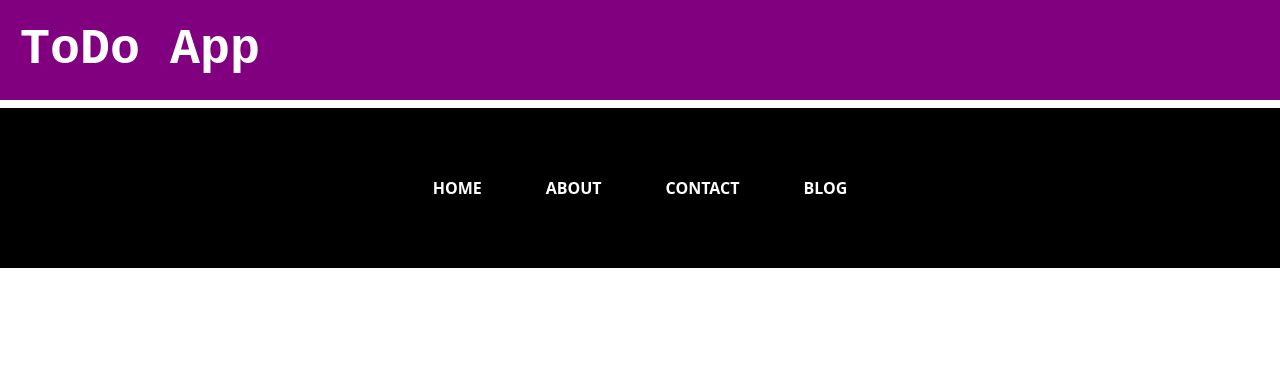
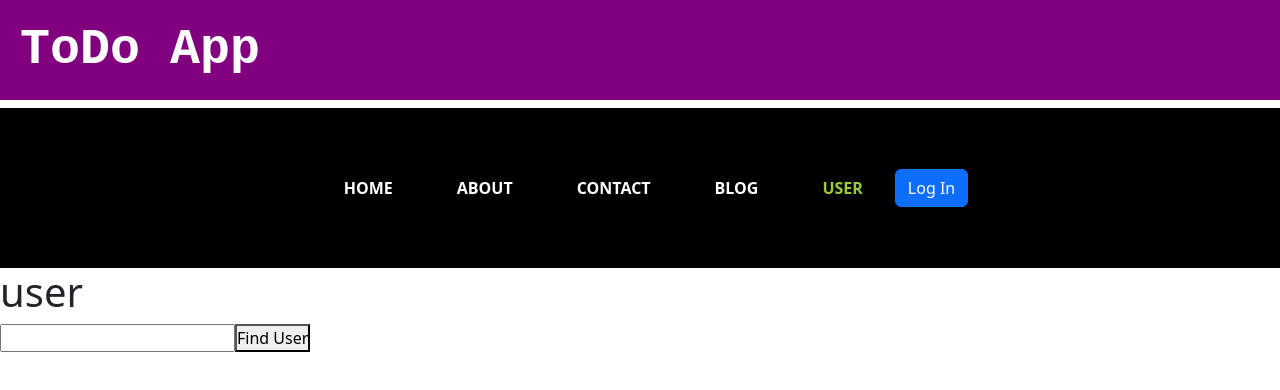
Before and after one commit to swapnilahmedshishir/reactTutorial, a React (Vite) app: page /user in a window 1280 px wide. Shown: the top 390 px of the page. Built offline with nearby package versions, Linux system fonts and the light colour scheme.

Commit message:
react router dome , helment , query function learn this moduel

```diff
--- a/package.json
+++ b/package.json
@@ -11,9 +11,11 @@
   "dependencies": {
     "bootstrap": "^5.3.0",
     "formik": "^2.4.2",
+    "helmet": "^7.0.0",
     "react": "^18.2.0",
     "react-bootstrap": "^2.7.4",
     "react-dom": "^18.2.0",
+    "react-helmet": "^6.1.0",
     "react-icons": "^4.9.0",
     "react-router-dom": "^6.14.2",
     "react-toastify": "^9.1.3",
--- /dev/null
+++ b/src/component/ReactRouterDom/Helmet/pagetitle.jsx
@@ -0,0 +1,12 @@
+import React from 'react'
+import {Helmet} from "react-helmet";
+
+const Pagetitle = ({title}) => {
+  return (
+    <Helmet>
+        <title>{title}</title>
+    </Helmet>
+  )
+}
+
+export default Pagetitle
--- a/src/component/ReactRouterDom/Navbar/Navbar.jsx
+++ b/src/component/ReactRouterDom/Navbar/Navbar.jsx
@@ -1,14 +1,26 @@
-import React from 'react'
+import React, { useState } from 'react'
 import { NavLink } from 'react-router-dom'
 import '../ReactRouterDom.css'
+import { Button } from 'react-bootstrap'
 
-const Navbar = () => {
+const Navbar = (props) => {
+
+  const [isLogged , setIsLogged] = useState(false);
+  const handleLog = () => {
+    setIsLogged(!isLogged)
+    props.isLoggData(isLogged)
+  }
   return (
     <nav>
         <NavLink to='/' className='navLink'>home</NavLink>
         <NavLink to='/about' className='navLink'>about</NavLink>
         <NavLink to='/contact' className='navLink'>contact</NavLink>
         <NavLink to='/blog' className='navLink'>blog</NavLink>
+        <NavLink to='/user' className='navLink'>user</NavLink>
+        <Button onClick={handleLog}>
+          {isLogged?'Log Out' : "Log In"}
+        </Button>
+
     </nav>
   )
 }
--- /dev/null
+++ b/src/component/ReactRouterDom/Navbar/ProtectedRouter.jsx
@@ -0,0 +1,12 @@
+import React from 'react'
+import { Navigate } from 'react-router-dom'
+
+const Protected = ({loggDate, children}) => {
+    console.log(loggDate);
+  if (!loggDate) {
+    return <Navigate to='/' replace/>
+  }
+  return children;
+}
+
+export default Protected
--- a/src/component/ReactRouterDom/Pages/AboutUspage.jsx
+++ b/src/component/ReactRouterDom/Pages/AboutUspage.jsx
@@ -1,11 +1,13 @@
 import { Button } from 'react-bootstrap'
 import React from 'react'
 import { useNavigate } from 'react-router-dom'
+import Pagetitle from '../Helmet/pagetitle'
 
 const AboutUspage = () => {
   const navigate = useNavigate()
   return (
     <div>
+      <Pagetitle title={'About us Page'}/>
       <h1>About us page</h1>
       <p>Lorem ipsum dolor sit, amet consectetur adipisicing elit. Modi vero aliquid suscipit pariatur officia. Dolorum minima alias dolor quasi nisi iste harum placeat sed facilis quibusdam sequi voluptatibus natus, adipisci animi exercitationem sapiente quam, aliquam eligendi totam reiciendis nesciunt quidem delectus amet. Fuga rem voluptates autem temporibus soluta tempora aliquam.</p>
         <p>Lorem ipsum dolor sit, amet consectetur adipisicing elit. Sequi explicabo eius praesentium suscipit earum consequatur quis, fugit distinctio rem optio.</p>
--- a/src/component/ReactRouterDom/Pages/Blogpage.jsx
+++ b/src/component/ReactRouterDom/Pages/Blogpage.jsx
@@ -1,6 +1,7 @@
 import React, { useEffect, useState } from 'react'
 import { Link } from 'react-router-dom';
 import '../ReactRouterDom.css'
+import Pagetitle from '../Helmet/pagetitle';
 
 const Blogpage = () => {
   const [data, setData] = useState(null);
@@ -21,6 +22,7 @@ const Blogpage = () => {
     fetchData();
   }, []);
 
+  console.log(data)
 
   const trunkSting = (str, num )=> {
     if(str.length > num ){
@@ -31,6 +33,7 @@ const Blogpage = () => {
   }
     return (
     <div>
+      <Pagetitle title={'Blog Page'}/>
       <h1>Blog  page</h1>
       <section>
       {data ? (
--- a/src/component/ReactRouterDom/Pages/ConatctUspage.jsx
+++ b/src/component/ReactRouterDom/Pages/ConatctUspage.jsx
@@ -1,11 +1,13 @@
 import React from 'react'
 import { Button } from 'react-bootstrap';
 import { useNavigate } from 'react-router-dom'
+import Pagetitle from '../Helmet/pagetitle';
 
 const ConatctUspage = () => {
   const navigate = useNavigate();
   return (
     <div>
+      <Pagetitle title={'Contact page'}/>
       <h1>Conatct page</h1>
       <p>Lorem ipsum dolor sit, amet consectetur adipisicing elit. Modi vero aliquid suscipit pariatur officia. Dolorum minima alias dolor quasi nisi iste harum placeat sed facilis quibusdam sequi voluptatibus natus, adipisci animi exercitationem sapiente quam, aliquam eligendi totam reiciendis nesciunt quidem delectus amet. Fuga rem voluptates autem temporibus soluta tempora aliquam.</p>
         <p>Lorem ipsum dolor sit, amet consectetur adipisicing elit. Sequi explicabo eius praesentium suscipit earum consequatur quis, fugit distinctio rem optio.</p>
--- a/src/component/ReactRouterDom/Pages/HomePage.jsx
+++ b/src/component/ReactRouterDom/Pages/HomePage.jsx
@@ -1,8 +1,10 @@
 import React from 'react'
+import Pagetitle from './../Helmet/pagetitle';
 
 const HomePage = () => {
   return (
     <div>
+     <Pagetitle title={'Home page'}/>
       <h1>Home  page</h1>
       <p>Lorem ipsum dolor sit, amet consectetur adipisicing elit. Modi vero aliquid suscipit pariatur officia. Dolorum minima alias dolor quasi nisi iste harum placeat sed facilis quibusdam sequi voluptatibus natus, adipisci animi exercitationem sapiente quam, aliquam eligendi totam reiciendis nesciunt quidem delectus amet. Fuga rem voluptates autem temporibus soluta tempora aliquam.</p>
         <p>Lorem ipsum dolor sit, amet consectetur adipisicing elit. Sequi explicabo eius praesentium suscipit earum consequatur quis, fugit distinctio rem optio.</p>
--- /dev/null
+++ b/src/component/ReactRouterDom/Pages/QueryParameter/User.jsx
@@ -0,0 +1,26 @@
+import { Form } from 'formik';
+import React, { useState } from 'react'
+import { useSearchParams } from 'react-router-dom'
+import Pagetitle from '../../Helmet/pagetitle';
+
+const User = () => {
+    const [searchParams, setSearchParms] = useSearchParams();
+    // console.log(searchParams.get('id'))
+    const [name , setName ] = useState('');
+    const handleSubmit = (e) => {
+        setSearchParms({name:name})
+        e.preventDefault();
+    }
+  return (
+    <div>
+      <Pagetitle title={'user page'}/>
+      <h1>user</h1>
+      <form onSubmit={handleSubmit}>
+        <input type="text" name="" id="" value={name} onChange={(e) => {setName(e.target.value)}}/>
+        <button type="submit">Find User</button>
+      </form>
+    </div>
+  )
+}
+
+export default User
--- a/src/component/ReactRouterDom/ReactRouterDom.jsx
+++ b/src/component/ReactRouterDom/ReactRouterDom.jsx
@@ -1,4 +1,4 @@
-import React from 'react'
+import React, { useState } from 'react'
 import { Route, BrowserRouter as Router, Routes, } from 'react-router-dom'
 import HomePage from './Pages/HomePage'
 import AboutUspage from './Pages/AboutUspage'
@@ -6,18 +6,34 @@ import ConatctUspage from './Pages/ConatctUspage'
 import Blogpage from './Pages/Blogpage'
 import Navbar from './Navbar/Navbar'
 import Blog from './Pages/Blog/Blog'
+import User from './Pages/QueryParameter/User'
+import Protected from './Navbar/ProtectedRouter'
 
 const ReactRouterDom = () => {
+  const [isLogg , setIsLogg] = useState(false)
+  const isLoggData =(data) => {
+    setIsLogg(data)
+  }
+// console.log(isLogg);
   return (
     <Router>
-      <Navbar></Navbar>
+      <Navbar isLoggData={isLoggData}></Navbar>
         <Routes>
           <Route exact path='/' element={<HomePage/>}></Route>
             <Route path='/home' element={<HomePage/>}></Route>
             <Route path='/about' element={<AboutUspage/>}></Route>
-            <Route path='/contact' element={<ConatctUspage/>}></Route>
+            <Route
+          path="/contact"
+          element={
+            <Protected loggDate={isLogg}>
+              <ConatctUspage />
+            </Protected>
+          }
+        />
             <Route path='/blog' element={<Blogpage/>}></Route>
             <Route path='/blog/:title' element={<Blog/>}></Route>
+            {/*query parameter */}
+            <Route path='/user' element={<User/>}></Route>
         </Routes>
     </Router>
   )
```
Also changed, not shown: src/component/ReactRouterDom/Pages/Blog/Blog.jsx (+8 -5 lines), 1 other file (tests, documents, lock files or other folders).
